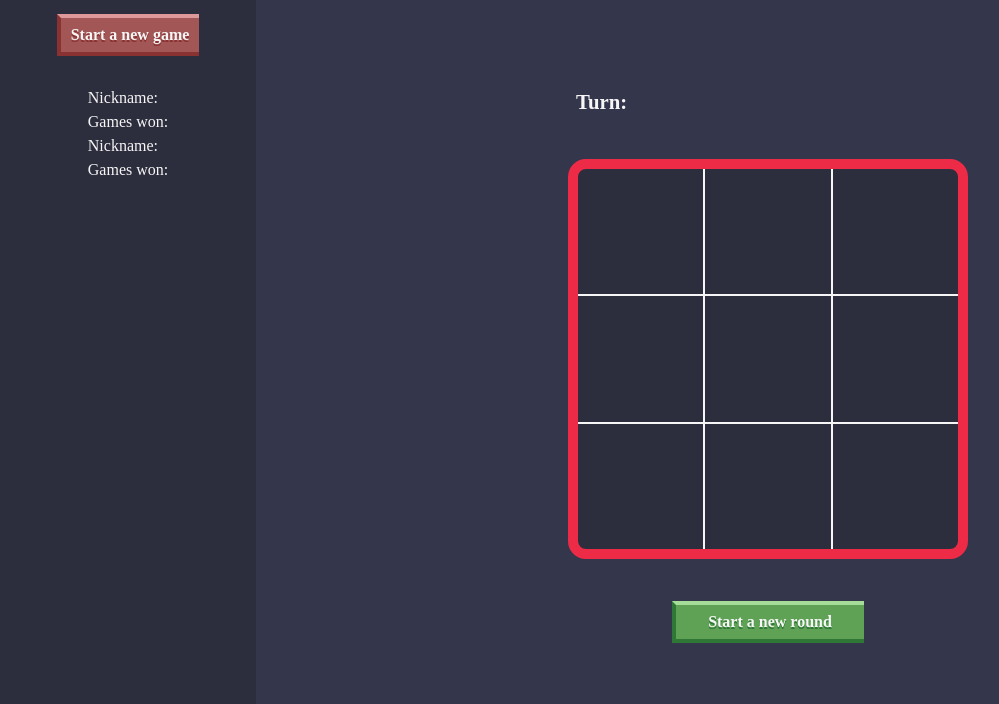
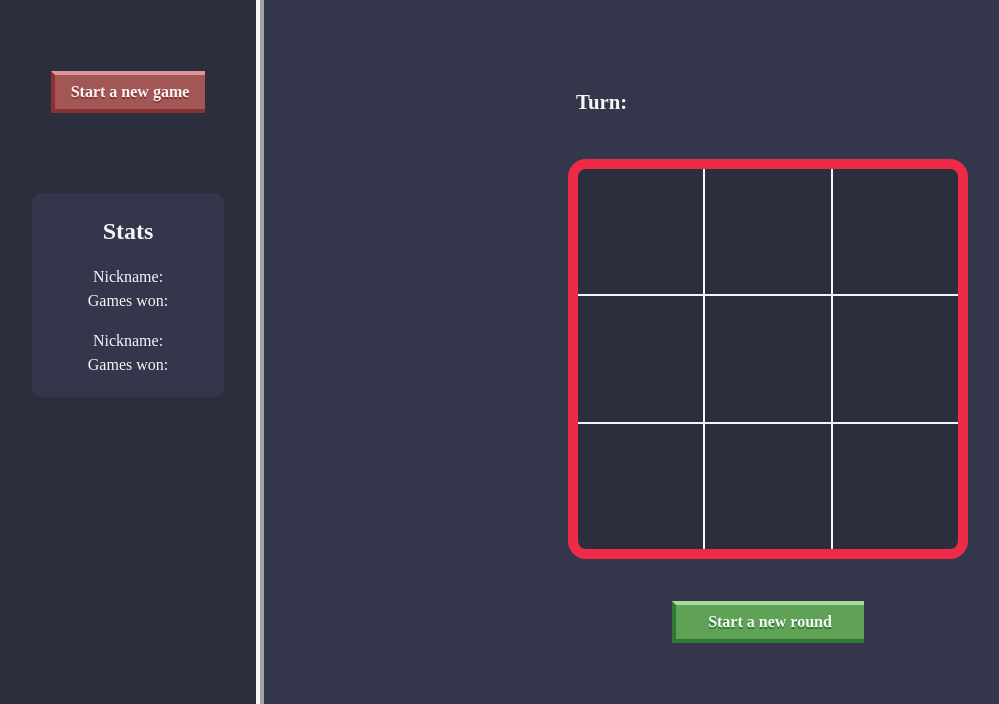
Before and after one commit to Jackob2004/odin-tic-tac-toe, a plain HTML site: page index.html in a window 1280 px wide. Shown: the part 96-800 px from the top of the page, without its empty margins (0-999 px from the left). Drawn offline with Linux system fonts and the light colour scheme.

Commit message:
Style sidebar
Change layout and styles of sidebar and its elements.

```diff
--- a/index.html
+++ b/index.html
@@ -32,15 +32,18 @@
         <button id="start-btn">Start a new game</button>
 
         <div class="stats-panel">
+            <h2>Stats</h2>
 
-            <div class="x-player">
-                <p class="name">Nickname: <span id="x-name"></span></p>
-                <p class="won-games">Games won: <span id="x-games"></span></p>
-            </div>
+            <div class="stats-container">
+                <div class="x-player">
+                    <p>Nickname: <span class="stats-content" id="x-name"></span></p>
+                    <p>Games won: <span class="stats-content" id="x-games"></span></p>
+                </div>
 
-            <div class="o-player">
-                <p class="name">Nickname: <span id="o-name"></span></p>
-                <p class="won-games">Games won: <span id="o-games"></span></p>
+                <div class="o-player">
+                    <p>Nickname: <span class="stats-content" id="o-name"></span></p>
+                    <p>Games won: <span class="stats-content" id="o-games"></span></p>
+                </div>
             </div>
 
         </div>
--- a/styles.css
+++ b/styles.css
@@ -9,7 +9,7 @@
 
 body {
     display: grid;
-    grid-template-columns: max(200px, 20vw) 1fr;
+    grid-template-columns: max(250px, 20vw) 1fr;
     height: 100vh;
 
     background-color: var(--pallete-light-gray);
@@ -20,10 +20,40 @@ body {
     display: flex;
     flex-direction: column;
     align-items: center;
-    gap: 30px;
+    gap: 5rem;
 
     background-color: var(--pallete-gray);
     color: var(--pallete-white);
+    outline: 8px ridge var(--pallete-white);
+}
+
+.sidebar h1 {
+    font-size: 2.3rem;
+}
+
+.stats-panel {
+    padding: 20px;
+    width: 100%;
+    background-color: var(--pallete-light-gray);
+    border-radius: 10px;
+    text-align: center;
+}
+
+.stats-container {
+    display: flex;
+    flex-wrap: wrap;
+    gap: 1rem;
+
+    margin-top: 1rem;
+}
+
+.stats-content {
+    font-style: italic;
+    text-decoration: wavy underline var(--pallete-white);
+}
+
+.stats-container div {
+    flex: auto;
 }
 
 .main-game-panel {
@@ -106,6 +136,7 @@ body {
 #start-btn {
     --dark-border: #8a3232;
 
+    width: 80%;
     background-color: #a25656;
     border-left: var(--dark-border) solid 4px;
     border-bottom: var(--dark-border) solid 4px;
```
